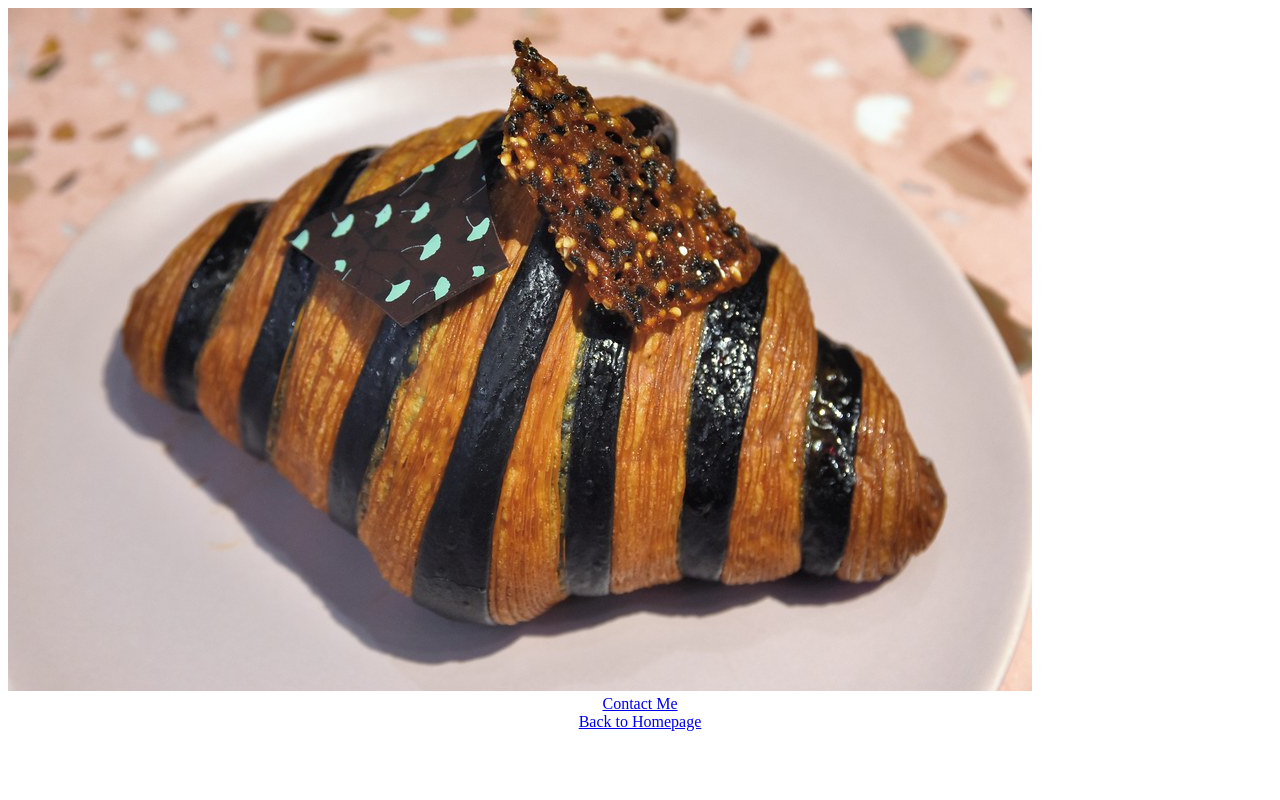
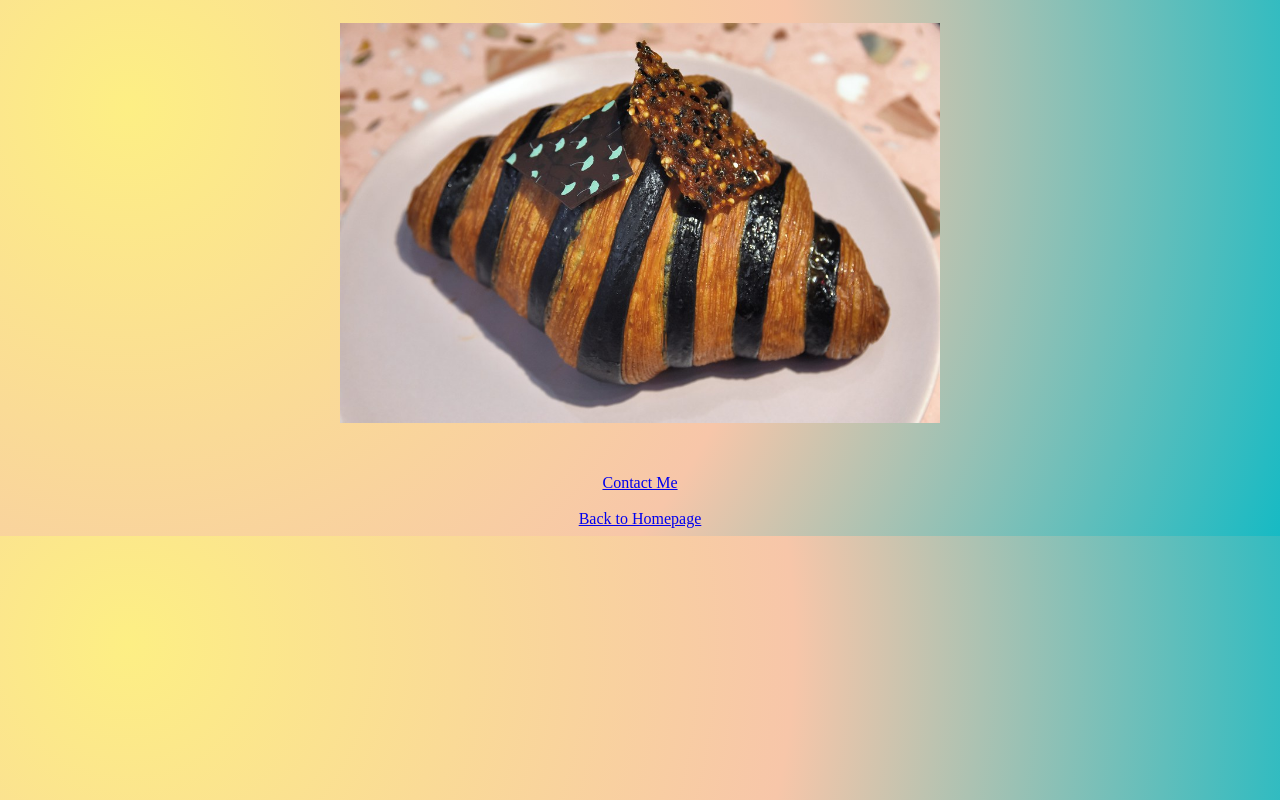
Before and after one commit to estravers25/croissant-homework, a plain HTML site: page photo.html in a window 1280 px wide. Drawn offline with Linux system fonts and the light colour scheme.

Commit message:
Updated img css and added background gradient

```diff
--- a/css/styles.css
+++ b/css/styles.css
@@ -1,3 +1,12 @@
+body {
+  background: radial-gradient(
+    circle at 10% 20%,
+    rgb(253, 239, 132) 0%,
+    rgb(247, 198, 169) 54.2%,
+    rgb(21, 186, 196) 100.3%
+  );
+}
+
 h1,
 h2,
 h3,
@@ -10,3 +19,10 @@ a {
   display: block;
   text-align: center;
 }
+
+img {
+  max-width: 600px;
+  display: flex;
+  margin: 0 auto;
+  padding: 15px;
+}
```
Also changed, not shown: photo.html (+2 -0 lines).
